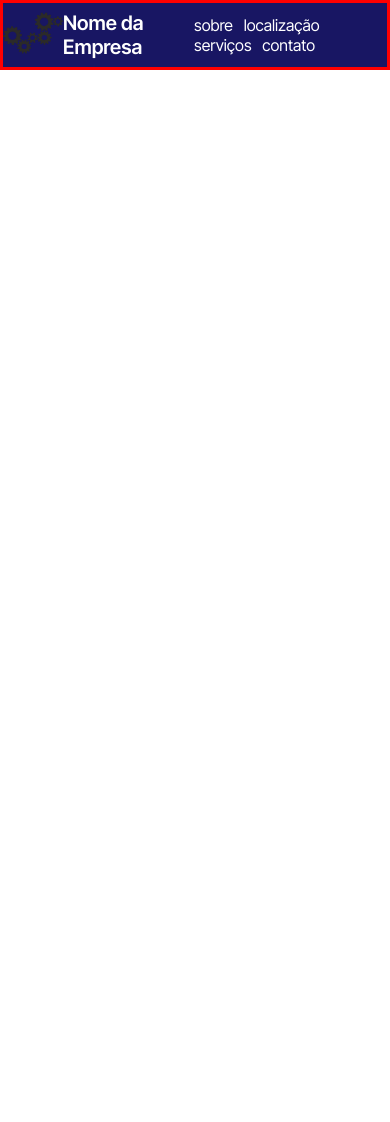
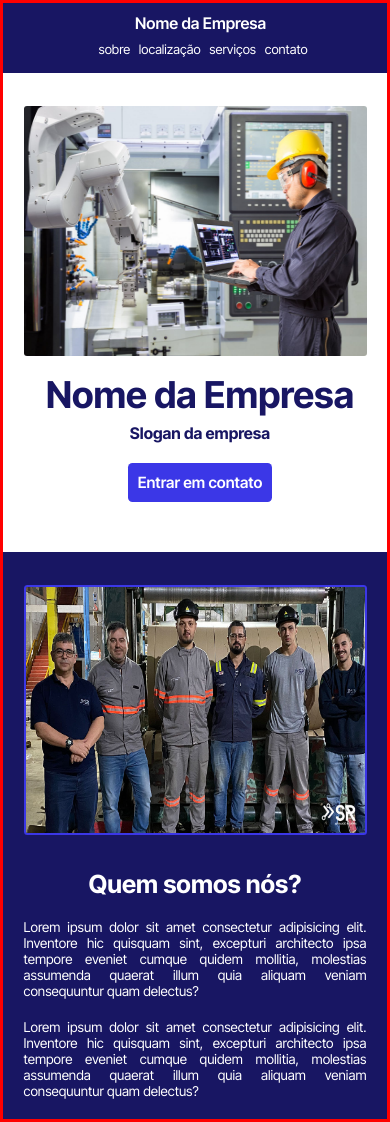
Before and after one commit to marcusvinicius1756/Site-Simples-Template-micron-gocios--1-VisuPages, a plain HTML site: page index.html in a window 390 px wide. Before the commit the page ends 844 px from the top, so only its background shows below. Drawn offline with Linux system fonts and the light colour scheme.

Commit message:
Adição e testes de media screen para responsividade em diferentes telas, focando principalmente em dispositivos moveis.

```diff
--- a/css.css
+++ b/css.css
@@ -38,3 +38,158 @@ header{
     text-decoration: none;
     padding-left: 7px;
 }
+
+#apresentacao{
+    display: flex;
+    padding: 62px;
+}
+
+.img-apresentacao img{
+    width: 641.69px;
+    height: 410px;
+    border-radius: 10px;
+}
+
+.texto-apresentacao{
+    justify-content: center;
+    text-align: center;
+    padding-top: 100px;
+    padding-left: 90px;
+}
+
+.texto-apresentacao h1{
+    color: #181663;
+    font-size: 48px;
+}
+
+.texto-apresentacao p{
+    color: #181663;
+    font-weight: 700;
+}
+
+.butao-apresentacao button{
+    border: none;
+    margin-top: 20px;
+    background-color: #3B37E7;
+    border-radius: 5px;
+    font-size: 13px;
+    padding: 10px;
+    font-weight: 600;
+}
+
+/*Css da sessão "sobre" do nosso site*/
+
+#sobre{
+    background-color: #181663;
+    display: flex;
+    padding: 62px;
+}
+
+.texto-sobre{
+    justify-content: center;
+    text-align: center;
+    padding-top: 100px;
+    padding-left: 70px;
+}
+
+.texto-sobre p{
+    margin-top: 20px;
+    text-align: justify;
+}
+
+
+
+@media screen and (max-width: 768px) {
+
+    .logo img{
+        display: none;
+    }
+
+    .titulo-empresa{
+        font-size: 16px;
+        font-weight: 600;
+        margin-bottom: 5px;
+    }
+
+    .menu a{
+        text-decoration: none;
+        padding-left: 5px;
+        font-size: 13px;
+    }
+
+    .container{
+        width: 100%;
+        display: grid;
+        text-align: center;
+        padding-top: 10px;
+        padding-bottom: 15px;
+        padding-left: 90.5px;
+    }
+
+
+    #apresentacao{
+        display: block;
+        padding: 20.5px;
+    }
+
+    .img-apresentacao img{
+        margin-top: 12px;
+        width: 100%;
+        height: 250px;
+        border-radius: 3px;
+
+    }
+
+    .texto-apresentacao{
+        justify-content: center;
+        text-align: center;
+        padding-top: 12px;
+        padding-left: 10px;
+    }
+
+    .texto-apresentacao h1{
+        color: #181663;
+        font-size: 37px;
+        margin-bottom: 6px;
+    }
+
+    .butao-apresentacao button{
+        border: none;
+        margin-top: 20px;
+        background-color: #3B37E7;
+        border-radius: 4.5px;
+        font-size: 15.5px;
+        padding: 10px;
+        font-weight: 600;
+        margin-bottom: 30px;
+    }
+
+    #sobre{
+        background-color: #181663;
+        display: block;
+        padding: 20.5px;
+    }
+
+    #sobre img{
+        width: 100%;
+        height: 250px;
+        border-radius: 3.5px;
+        border: 2.5px solid #3B37E7;
+    }
+
+    .texto-sobre{
+        text-align: center;
+        padding-top: 30px;
+        padding-left: 0px;
+    }
+
+    .texto-sobre h2{
+        font-size: 25px;
+    }
+
+    .texto-sobre p{
+        font-size: 13.5px;
+    }
+
+
+}
--- a/index.html
+++ b/index.html
@@ -1,18 +1,21 @@
 <!DOCTYPE html>
 <html lang="en">
   <head>
-    <meta charset="UTF-8">
-    <meta name="viewport" content="width=device-width, initial-scale=1.0">
+    <meta charset="UTF-8" />
+    <meta name="viewport" content="width=device-width, initial-scale=1.0" />
     <title>VisuPages Template</title>
-    <link rel="stylesheet" href="css.css">
-    <link rel="preconnect" href="https://fonts.googleapis.com">
-<link rel="preconnect" href="https://fonts.gstatic.com" crossorigin>
-<link href="https://fonts.googleapis.com/css2?family=Inter+Tight:ital,wght@0,100..900;1,100..900&display=swap" rel="stylesheet">
+    <link rel="stylesheet" href="css.css" />
+    <link rel="preconnect" href="https://fonts.googleapis.com" />
+    <link rel="preconnect" href="https://fonts.gstatic.com" crossorigin />
+    <link
+      href="https://fonts.googleapis.com/css2?family=Inter+Tight:ital,wght@0,100..900;1,100..900&display=swap"
+      rel="stylesheet"
+    />
   </head>
   <body>
     <header>
       <div class="container">
-            <div class="logo"> <img src="img/pngwing.com.png" alt=""></div>
+        <div class="logo"><img src="img/pngwing.com.png" alt="" /></div>
         <div class="titulo-empresa">Nome da Empresa</div>
         <div class="menu">
           <nav>
@@ -24,6 +27,42 @@
         </div>
       </div>
     </header>
-    <main></main>
+    <main>
+      <section id="apresentacao">
+        <div class="img-apresentacao">
+          <img src="img/automacao_industrial.jpg" alt="" />
+        </div>
+        <div class="texto-apresentacao">
+          <h1>Nome da Empresa</h1>
+          <p>Slogan da empresa</p>
+          <div class="butao-apresentacao">
+            <a href="/"><button>Entrar em contato</button></a>
+          </div>
+        </div>
+      </section>
+      <section id="sobre">
+        <div class="img-apresentacao">
+          <img src="img/7.jpg" alt="foto profissional" />
+        </div>
+        <div class="texto-sobre">
+          <h2>Quem somos nós?</h2>
+          <p>
+            Lorem ipsum dolor sit amet consectetur adipisicing elit. Inventore
+            hic quisquam sint, excepturi architecto ipsa tempore eveniet cumque
+            quidem mollitia, molestias assumenda quaerat illum quia aliquam
+            veniam consequuntur quam delectus?
+          </p>
+          <p>
+            Lorem ipsum dolor sit amet consectetur adipisicing elit. Inventore
+            hic quisquam sint, excepturi architecto ipsa tempore eveniet cumque
+            quidem mollitia, molestias assumenda quaerat illum quia aliquam
+            veniam consequuntur quam delectus?
+          </p>
+        </div>
+      </section>
+      <section id="">
+        <div class="texto"></div>
+      </section>
+    </main>
   </body>
 </html>
```
Also changed, not shown: img/7.jpg (added), img/automacao_industrial.jpg (added). Lines whose indentation alone changed are shown as unchanged.
